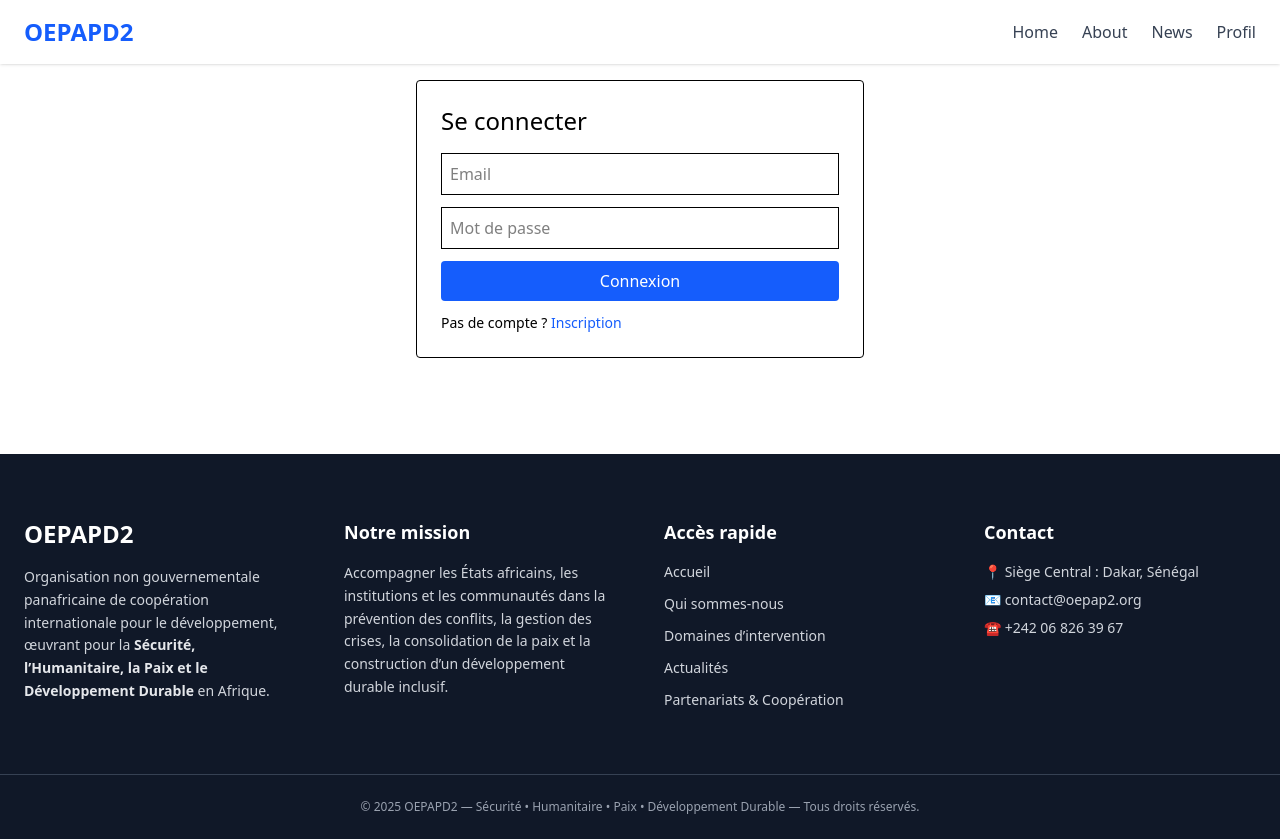
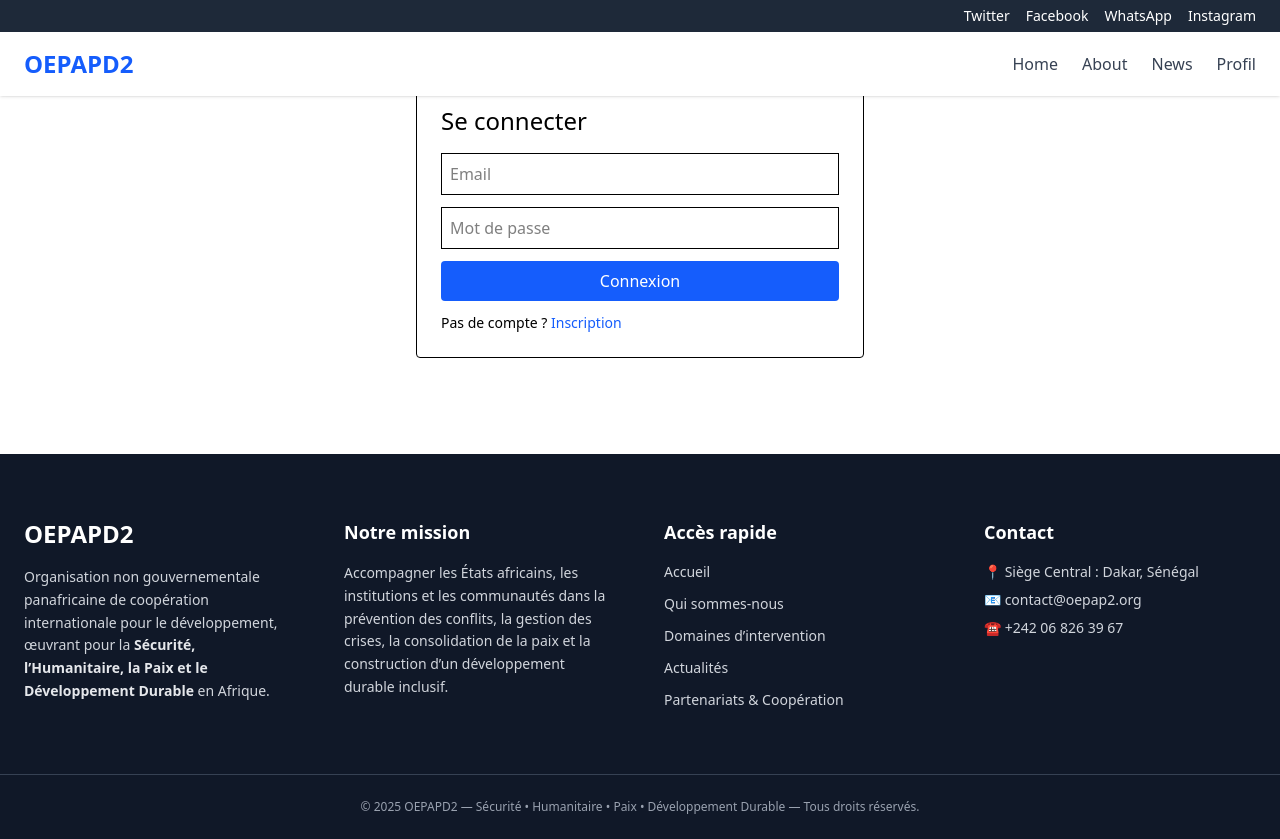
Before and after one commit to bingsa-tech/oepap2-frontend, a Vue app: page /login in a window 1280 px wide. Built offline with nearby package versions, Linux system fonts and the light colour scheme; no server answers.

Commit message:
Add social media links to Header component
Added social media links to the header component for better connectivity.

```diff
--- a/src/components/Layout/Header.vue
+++ b/src/components/Layout/Header.vue
@@ -1,9 +1,50 @@
 <template>
   <header class="bg-white shadow-sm fixed top-0 inset-x-0 z-50">
+
+    <div class="bg-gray-800 text-white text-sm py-1.5 hidden md:block">
+      <div class="max-w-7xl mx-auto px-6 flex justify-end space-x-4">
+
+        <a
+          href="[LIEN_TWITTER]"
+          target="_blank"
+          rel="noopener noreferrer"
+          class="hover:text-blue-400 transition"
+        >
+          <i class="fab fa-twitter"></i> Twitter
+        </a>
+
+        <a
+          href="[LIEN_FACEBOOK]"
+          target="_blank"
+          rel="noopener noreferrer"
+          class="hover:text-blue-600 transition"
+        >
+          <i class="fab fa-facebook-f"></i> Facebook
+        </a>
+
+        <a
+          href="[LIEN_WHATSAPP]"
+          target="_blank"
+          rel="noopener noreferrer"
+          class="hover:text-green-400 transition"
+        >
+          <i class="fab fa-whatsapp"></i> WhatsApp
+        </a>
+
+        <a
+          href="[LIEN_INSTAGRAM]"
+          target="_blank"
+          rel="noopener noreferrer"
+          class="hover:text-pink-500 transition"
+        >
+          <i class="fab fa-instagram"></i> Instagram
+        </a>
+
+      </div>
+    </div>
     <div class="max-w-7xl mx-auto flex items-center justify-between px-6 py-4">
       <h1 class="text-2xl font-bold text-blue-600">OEPAPD2</h1>
 
-      <!-- Desktop Menu -->
       <nav class="hidden md:flex gap-6 text-gray-700 font-medium">
         <RouterLink to="/" class="hover:text-blue-600">Home</RouterLink>
         <RouterLink to="/about" class="hover:text-blue-600">About</RouterLink>
@@ -11,7 +52,6 @@
         <RouterLink to="/profile" class="hover:text-blue-600">Profil</RouterLink>
       </nav>
 
-      <!-- Mobile menu button -->
       <button
         @click="menuOpen = !menuOpen"
         class="md:hidden text-gray-700"
@@ -20,12 +60,18 @@
       </button>
     </div>
 
-    <!-- Mobile Menu -->
     <div v-if="menuOpen" class="md:hidden bg-white shadow-lg px-6 py-4 space-y-4">
-      <RouterLink @click="close" to="/" class="block text-gray-700">Home</RouterLink>
-      <RouterLink @click="close" to="/about" class="block text-gray-700">Home</RouterLink>
-      <RouterLink @click="close" to="/news" class="block text-gray-700">News</RouterLink>
-      <RouterLink @click="close" to="/profile" class="block text-gray-700">Profil</RouterLink>
+      <RouterLink @click="close" to="/" class="block text-gray-700 hover:text-blue-600">Home</RouterLink>
+      <RouterLink @click="close" to="/about" class="block text-gray-700 hover:text-blue-600">About</RouterLink>
+      <RouterLink @click="close" to="/news" class="block text-gray-700 hover:text-blue-600">News</RouterLink>
+      <RouterLink @click="close" to="/profile" class="block text-gray-700 hover:text-blue-600">Profil</RouterLink>
+
+      <div class="pt-4 flex justify-around border-t border-gray-100">
+        <a href="[LIEN_TWITTER]" class="text-gray-700 hover:text-blue-600"><i class="fab fa-twitter text-xl"></i></a>
+        <a href="[LIEN_FACEBOOK]" class="text-gray-700 hover:text-blue-600"><i class="fab fa-facebook-f text-xl"></i></a>
+        <a href="[LIEN_WHATSAPP]" class="text-gray-700 hover:text-blue-600"><i class="fab fa-whatsapp text-xl"></i></a>
+        <a href="[LIEN_INSTAGRAM]" class="text-gray-700 hover:text-blue-600"><i class="fab fa-instagram text-xl"></i></a>
+      </div>
     </div>
   </header>
 </template>
```
